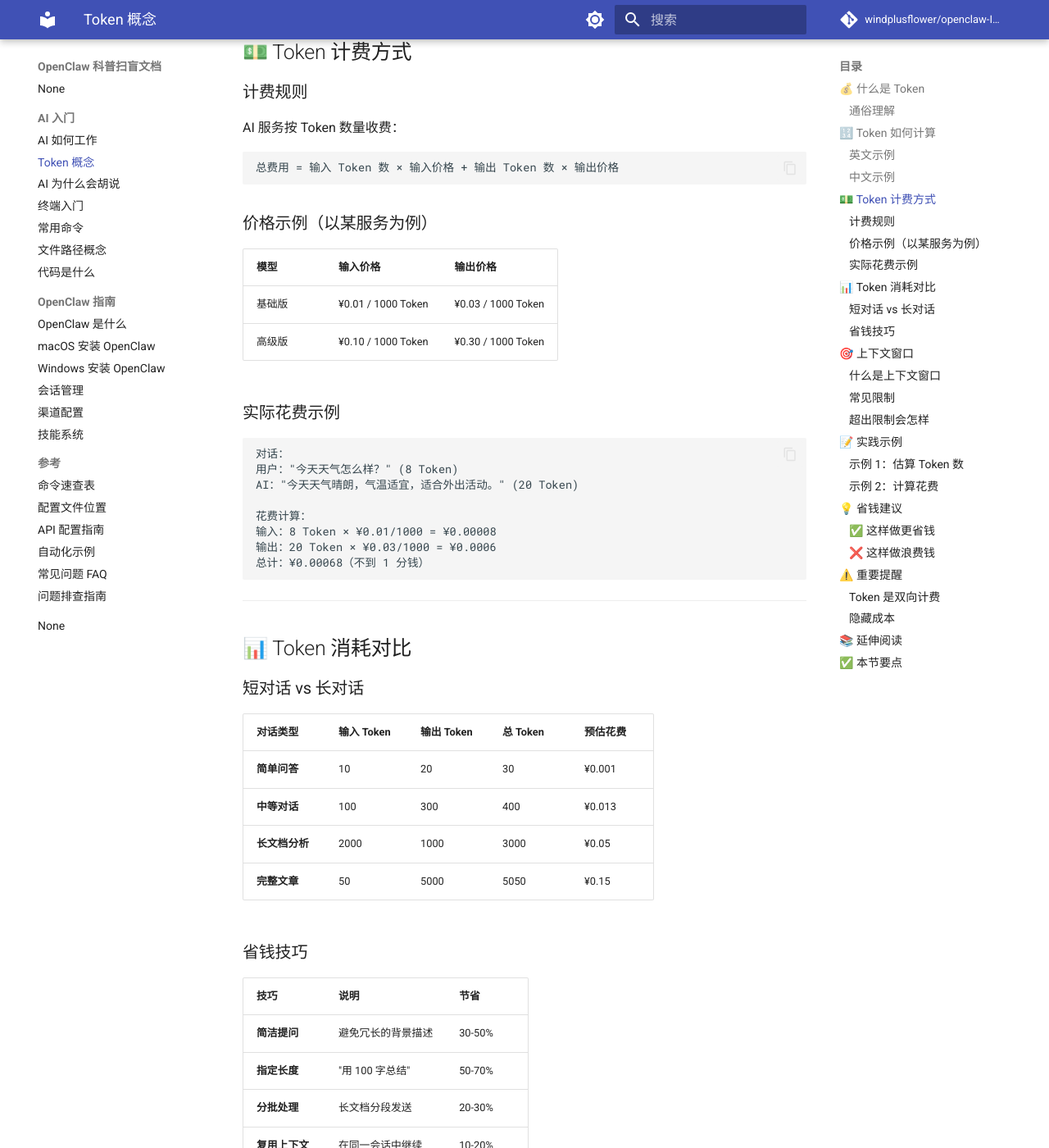
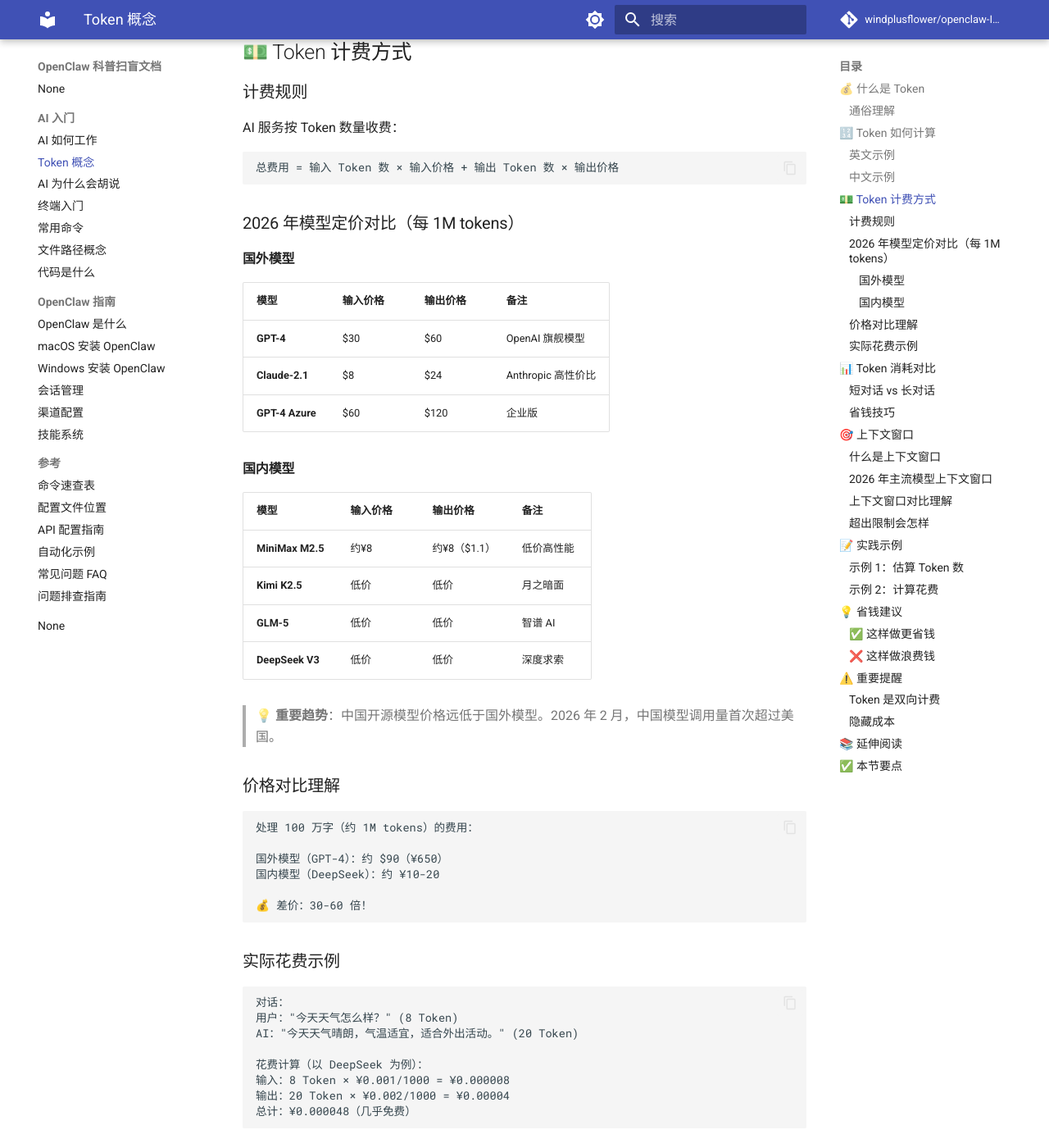
Before and after one commit to windplusflower/openclaw-Intro, an MkDocs documentation site: the page built from docs/01-ai-intro/02-token-concept.md, in a window 1280 px wide and 1400 px high, scrolled down 1050 px. Shown: the whole window at 82% size. Built offline with MkDocs 1.6.1 and Material for MkDocs 9.7.7, drawn with Linux system fonts in a browser that asks for light colours; comment, search, counter and statistics services are not loaded; some of the changed text lies outside the part shown.

Commit message:
docs: 更新为 2026 年最新内容
- 更新上下文窗口信息（GPT-4 Turbo 128K, Claude Sonnet 4 200K, Qwen2.5-1M 1M 等）
- 添加 2026 年模型定价对比表（国内外模型价格对比）
- 更新模型能力描述和技术术语
- 更新示例中的年份引用（2025→2026）
- 添加中国模型调用量超过美国的说明

````diff
--- a/docs/01-ai-intro/02-token-concept.md
+++ b/docs/01-ai-intro/02-token-concept.md
@@ -52,12 +52,37 @@ AI 服务按 Token 数量收费：
 总费用 = 输入 Token 数 × 输入价格 + 输出 Token 数 × 输出价格
 ```
 
-### 价格示例（以某服务为例）
+### 2026 年模型定价对比（每 1M tokens）
 
-| 模型 | 输入价格 | 输出价格 |
-|------|----------|----------|
-| 基础版 | ¥0.01 / 1000 Token | ¥0.03 / 1000 Token |
-| 高级版 | ¥0.10 / 1000 Token | ¥0.30 / 1000 Token |
+#### 国外模型
+
+| 模型 | 输入价格 | 输出价格 | 备注 |
+|------|----------|----------|------|
+| **GPT-4** | $30 | $60 | OpenAI 旗舰模型 |
+| **Claude-2.1** | $8 | $24 | Anthropic 高性价比 |
+| **GPT-4 Azure** | $60 | $120 | 企业版 |
+
+#### 国内模型
+
+| 模型 | 输入价格 | 输出价格 | 备注 |
+|------|----------|----------|------|
+| **MiniMax M2.5** | 约¥8 | 约¥8（$1.1） | 低价高性能 |
+| **Kimi K2.5** | 低价 | 低价 | 月之暗面 |
+| **GLM-5** | 低价 | 低价 | 智谱 AI |
+| **DeepSeek V3** | 低价 | 低价 | 深度求索 |
+
+> 💡 **重要趋势**：中国开源模型价格远低于国外模型。2026 年 2 月，中国模型调用量首次超过美国。
+
+### 价格对比理解
+
+```
+处理 100 万字（约 1M tokens）的费用：
+
+国外模型（GPT-4）：约 $90（¥650）
+国内模型（DeepSeek）：约 ¥10-20
+
+💰 差价：30-60 倍！
+```
 
 ### 实际花费示例
 
@@ -66,10 +91,10 @@ AI 服务按 Token 数量收费：
 用户："今天天气怎么样？" (8 Token)
 AI："今天天气晴朗，气温适宜，适合外出活动。" (20 Token)
 
-花费计算：
-输入：8 Token × ¥0.01/1000 = ¥0.00008
-输出：20 Token × ¥0.03/1000 = ¥0.0006
-总计：¥0.00068（不到 1 分钱）
+花费计算（以 DeepSeek 为例）：
+输入：8 Token × ¥0.001/1000 = ¥0.000008
+输出：20 Token × ¥0.002/1000 = ¥0.00004
+总计：¥0.000048（几乎免费）
 ```
 
 ---
@@ -106,14 +131,26 @@ AI 每次能处理的 Token 数量有限制：
 上下文窗口 = 输入 Token + 输出 Token 的最大值
 ```
 
-### 常见限制
+### 2026 年主流模型上下文窗口
 
 | 模型 | 上下文窗口 | 相当于 |
 |------|-----------|--------|
-| 基础模型 | 4,000 Token | 2-3 页 A4 纸 |
-| 标准模型 | 8,000 Token | 5-6 页 A4 纸 |
-| 大模型 | 32,000 Token | 20-25 页 A4 纸 |
-| 超大模型 | 128,000 Token | 80-100 页 A4 纸 |
+| **GPT-4 Turbo** | 128K | 约 10 万字的小说 |
+| **Claude Sonnet 4** | 200K | 约 15 万字的小说 |
+| **Claude Opus 4.1** | 200K | 约 15 万字的小说 |
+| **DeepSeek V3** | 128K（灰度测试 1M） | 约 10 万字的小说 |
+| **Qwen2.5-1M** | 1M（100 万 tokens） | 约 80 万字的小说 |
+| **Gemini 2.5 Pro** | 1M | 约 80 万字的小说 |
+| **豆包 1.5 Pro** | 256K | 约 20 万字的小说 |
+
+### 上下文窗口对比理解
+
+```
+📚 一本普通小说：约 10-20 万字
+📚 《红楼梦》：约 100 万字
+📚 长篇论文：约 1-5 万字
+📄 一份合同：约 5000-20000 字
+```
 
 ### 超出限制会怎样
 
@@ -123,7 +160,7 @@ AI 每次能处理的 Token 数量有限制：
 解决方法：
 1. 缩短输入内容
 2. 分批发送
-3. 使用支持更大上下文的模型
+3. 使用支持更大上下文的模型（如 Qwen2.5-1M）
 ```
 
 ---
--- a/docs/02-opencode-guide/01-what-is-opencode.md
+++ b/docs/02-opencode-guide/01-what-is-opencode.md
@@ -190,12 +190,23 @@ Channel（渠道发送）
 
 OpenClaw 需要配置 AI 服务的 API Key：
 
+#### 国外模型（每 1M tokens）
+
 | 服务商 | 价格范围 | 适合场景 |
 |--------|---------|---------|
-| **OpenAI** | $0.01-0.10/1000 Token | 通用场景 |
-| **Anthropic** | $0.01-0.30/1000 Token | 长文档处理 |
-| **百度文心** | ¥0.01-0.10/1000 Token | 中文场景 |
-| **阿里通义** | ¥0.01-0.10/1000 Token | 中文场景 |
+| **OpenAI GPT-4** | $30 输入 / $60 输出 | 通用场景 |
+| **Anthropic Claude** | $8 输入 / $24 输出 | 长文档处理 |
+
+#### 国内模型（每 1M tokens）
+
+| 服务商 | 价格范围 | 适合场景 |
+|--------|---------|---------|
+| **DeepSeek V3** | 低价 | 高性价比 |
+| **MiniMax M2.5** | 约¥8 | 通用场景 |
+| **Kimi K2.5** | 低价 | 长文本 |
+| **阿里通义** | ¥4-40 | 中文场景 |
+
+> 💡 **价格趋势**：国内模型价格远低于国外模型（约 30-60 倍差价）。2026 年 2 月，中国模型调用量首次超过美国。
 
 ### 费用估算
 
@@ -204,13 +215,13 @@ OpenClaw 需要配置 AI 服务的 API Key：
 ├── 每次对话约 1000 Token
 ├── 每天约 10,000 Token
 ├── 每月约 300,000 Token
-└── 每月费用约 ¥10-30
+└── 每月费用约 ¥1-3（国内模型）
 
 重度使用（每天 100 次对话）：
 ├── 每次对话约 2000 Token
 ├── 每天约 200,000 Token
 ├── 每月约 6,000,000 Token
-└── 每月费用约 ¥100-300
+└── 每月费用约 ¥20-60（国内模型）
 ```
 
 ---
--- a/docs/03-reference/api-setup.md
+++ b/docs/03-reference/api-setup.md
@@ -12,15 +12,18 @@ OpenClaw 支持多种主流 AI 服务商，你可以根据需求选择：
 
 | 服务商 | 推荐模型 | 特点 |
 |--------|----------|------|
-| **OpenAI** | gpt-4o, gpt-4o-mini | 生态完善，工具调用能力强，适合复杂任务 |
-| **Anthropic** | claude-sonnet-4-20250514, claude-opus-4-20250514 | 长上下文处理优秀，代码能力强，适合深度分析 |
+| **OpenAI** | gpt-4-turbo | 生态完善，工具调用能力强，适合复杂任务 |
+| **Anthropic** | claude-sonnet-4, claude-opus-4.1 | 长上下文处理优秀（200K），代码能力强，适合深度分析 |
 
 ### 国内服务商
 
 | 服务商 | 推荐模型 | 特点 |
 |--------|----------|------|
-| **百度文心** | ernie-4.0-turbo | 中文理解优秀，价格亲民，适合日常使用 |
-| **阿里通义** | qwen-max, qwen-plus | 多模态能力强，代码生成优秀，性价比高 |
+| **DeepSeek** | deepseek-v3 | 价格极低，性能优秀，128K 上下文 |
+| **阿里通义** | qwen2.5-1m, qwen-max | 多模态能力强，支持 1M 上下文，性价比高 |
+| **MiniMax** | minimax-m2.5 | 低价高性能，约$1.1/百万 tokens |
+| **Kimi（月之暗面）** | kimi-k2.5 | 长文本处理优秀 |
+| **智谱 AI** | glm-5 | 国产大模型，价格亲民 |
 
 ### 选择建议
 
@@ -73,7 +76,7 @@ nano ~/.openclaw/workspace/.env
 
 ```env
 OPENAI_API_KEY=sk-your-api-key-here
-OPENAI_MODEL=gpt-4o
+OPENAI_MODEL=gpt-4-turbo
 ```
 
 #### 方式三：命令行参数
@@ -81,7 +84,7 @@ OPENAI_MODEL=gpt-4o
 启动时直接指定：
 
 ```bash
-openclaw start --api-key sk-your-api-key-here --model gpt-4o
+openclaw start --api-key sk-your-api-key-here --model gpt-4-turbo
 ```
 
 ### 第三步：测试连接
@@ -213,12 +216,12 @@ OpenClaw 支持同时配置多个 API，实现智能切换和负载均衡。
 # 主 API（默认使用）
 PRIMARY_PROVIDER=openai
 OPENAI_API_KEY=sk-primary-key
-OPENAI_MODEL=gpt-4o
+OPENAI_MODEL=gpt-4-turbo
 
 # 备用 API
 FALLBACK_PROVIDER=anthropic
 ANTHROPIC_API_KEY=sk-ant-fallback-key
-ANTHROPIC_MODEL=claude-sonnet-4-20250514
+ANTHROPIC_MODEL=claude-sonnet-4
 
 # 国内 API（用于简单任务节省成本）
 DOMESTIC_PROVIDER=baidu
@@ -254,7 +257,7 @@ openclaw config set routing.strategy auto
 
 ---
 
-## 费用对比
+## 费用对比（2026 年）
 
 以下是各服务商的大致价格（以输入 + 输出综合计算）：
 
@@ -262,29 +265,32 @@ openclaw config set routing.strategy auto
 
 | 模型 | 输入价格 | 输出价格 | 适用场景 |
 |------|----------|----------|----------|
-| GPT-4o | $2.50 | $10.00 | 高精度任务 |
-| GPT-4o-mini | $0.15 | $0.60 | 日常使用 |
-| Claude-Sonnet | $3.00 | $15.00 | 复杂分析 |
-| Claude-Haiku | $0.80 | $4.00 | 快速响应 |
+| GPT-4 | $30 | $60 | 高精度任务 |
+| Claude-Sonnet 4 | $8 | $24 | 复杂分析 |
+| Claude-Haiku | $2 | $8 | 快速响应 |
 
 ### 国内服务商（人民币/百万 Tokens）
 
 | 模型 | 输入价格 | 输出价格 | 适用场景 |
 |------|----------|----------|----------|
-| 文心 4.0 | ¥8.00 | ¥8.00 | 通用任务 |
-| 文心 Turbo | ¥4.00 | ¥4.00 | 日常对话 |
-| 通义 Max | ¥12.00 | ¥12.00 | 专业场景 |
-| 通义 Plus | ¥4.00 | ¥4.00 | 性价比之选 |
+| DeepSeek V3 | 约¥1-2 | 约¥1-2 | 性价比之王 |
+| MiniMax M2.5 | 约¥8 | 约¥8 | 通用任务 |
+| Kimi K2.5 | 低价 | 低价 | 长文本处理 |
+| GLM-5 | 低价 | 低价 | 日常对话 |
+| 通义 Max | ¥40 | ¥120 | 专业场景 |
+| 通义 Plus | ¥4 | ¥12 | 性价比之选 |
+
+> 💡 **重要趋势**：中国开源模型价格远低于国外模型（约 30-60 倍差价）。2026 年 2 月，中国模型调用量首次超过美国。
 
 ### 成本估算示例
 
 假设每天使用 10 万 Tokens（约 50 次对话）：
 
-- **GPT-4o-mini**：约 $0.075/天 ≈ ¥0.54/天
-- **文心 Turbo**：约 ¥0.40/天
-- **通义 Plus**：约 ¥0.40/天
+- **DeepSeek V3**：约 ¥0.1-0.2/天
+- **MiniMax M2.5**：约 ¥0.8/天
+- **GPT-4**：约 $3-9/天 ≈ ¥20-60/天
 
-> 💡 **省钱技巧**：简单任务用国内 API，复杂任务切换到国际 API，综合成本可降低 60% 以上。
+> 💡 **省钱技巧**：优先使用国内模型（如 DeepSeek V3），综合成本可降低 90% 以上。
 
 ---
 
--- a/docs/03-reference/faq.md
+++ b/docs/03-reference/faq.md
@@ -414,24 +414,37 @@ openclaw feishu scopes
 
 **A:** API 费用取决于你使用的模型提供商和调用量。
 
-**主流模型价格参考（2024 年）：**
+**主流模型价格参考（2026 年，每 1M tokens）：**
+
+#### 国外模型
 
 | 模型 | 输入价格 | 输出价格 | 备注 |
 |------|---------|---------|------|
-| 通义千问 Qwen-Max | ¥0.04/千tokens | ¥0.12/千tokens | 阿里云 |
-| 通义千问 Qwen-Plus | ¥0.004/千tokens | ¥0.012/千tokens | 性价比高 |
-| GPT-4o | $0.005/千tokens | $0.015/千tokens | OpenAI |
-| GPT-4o-mini | $0.00015/千tokens | $0.0006/千tokens | 经济选择 |
-| DeepSeek-V3 | ¥0.001/千tokens | ¥0.002/千tokens | 国产低价 |
+| GPT-4 | $30 | $60 | OpenAI 旗舰 |
+| Claude-2.1 | $8 | $24 | Anthropic |
+| GPT-4 Azure | $60 | $120 | 企业版 |
+
+#### 国内模型
+
+| 模型 | 输入价格 | 输出价格 | 备注 |
+|------|---------|---------|------|
+| MiniMax M2.5 | 约¥8 | 约¥8 | 低价高性能 |
+| Kimi K2.5 | 低价 | 低价 | 月之暗面 |
+| GLM-5 | 低价 | 低价 | 智谱 AI |
+| DeepSeek V3 | 低价 | 低价 | 深度求索 |
+| 通义千问 Qwen-Max | ¥40 | ¥120 | 阿里云 |
+| 通义千问 Qwen-Plus | ¥4 | ¥12 | 性价比高 |
+
+> 💡 **重要趋势**：中国开源模型价格远低于国外模型（约 30-60 倍差价）。2026 年 2 月，中国模型调用量首次超过美国。
 
 **费用估算示例：**
 - 一次典型对话：约 1000-3000 tokens
-- 使用 Qwen-Plus：约 ¥0.01-0.05/次
-- 每天 100 次对话：约 ¥1-5/天
-- 每月费用：约 ¥30-150
+- 使用 DeepSeek V3：约 ¥0.003-0.01/次
+- 每天 100 次对话：约 ¥0.3-1/天
+- 每月费用：约 ¥10-30（国内模型）
 
 **省钱技巧：**
-1. 使用性价比高的模型（如 Qwen-Plus、GPT-4o-mini）
+1. 使用性价比高的模型（如 Qwen-Plus、DeepSeek V3）
 2. 合理设置上下文长度，避免不必要的 token 消耗
 3. 对于简单任务，使用小模型
 4. 监控使用量，设置预算提醒
@@ -539,5 +552,5 @@ openclaw gateway logs --lines 100
 
 ---
 
-*最后更新：2024 年*
+*最后更新：2026 年 3 月*
 *维护者：OpenClaw 社区*
````
Also changed, not shown: other parts of docs/03-reference/api-setup.md (+2 -2 lines), docs/01-ai-intro/01-how-ai-works.md (+2 -2 lines), docs/01-ai-intro/03-ai-hallucination.md (+5 -5 lines).
